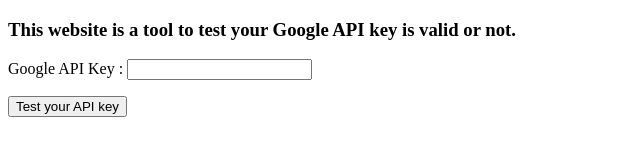
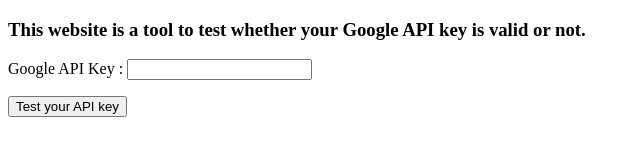
Before and after one commit to secret-factory/secret-factory.github.io, a plain HTML site: page index.html in a window 1280 px wide. Shown: the top 160 px of the page, without its empty margins (0-640 px from the left). Drawn offline with Linux system fonts and the light colour scheme.

Commit message:
Update index.html

```diff
--- a/index.html
+++ b/index.html
@@ -13,7 +13,7 @@
     </style>
   </head>
   <body>
-    <h3>This website is a tool to test your Google API key is valid or not.</h3>
+    <h3>This website is a tool to test whether your Google API key is valid or not.</h3>
     <p>Google API Key : <input type="text" id="APIKey"></p>
     <button onclick="getAPIKey()">Test your API key</button>
     <div id="map"></div>
```
